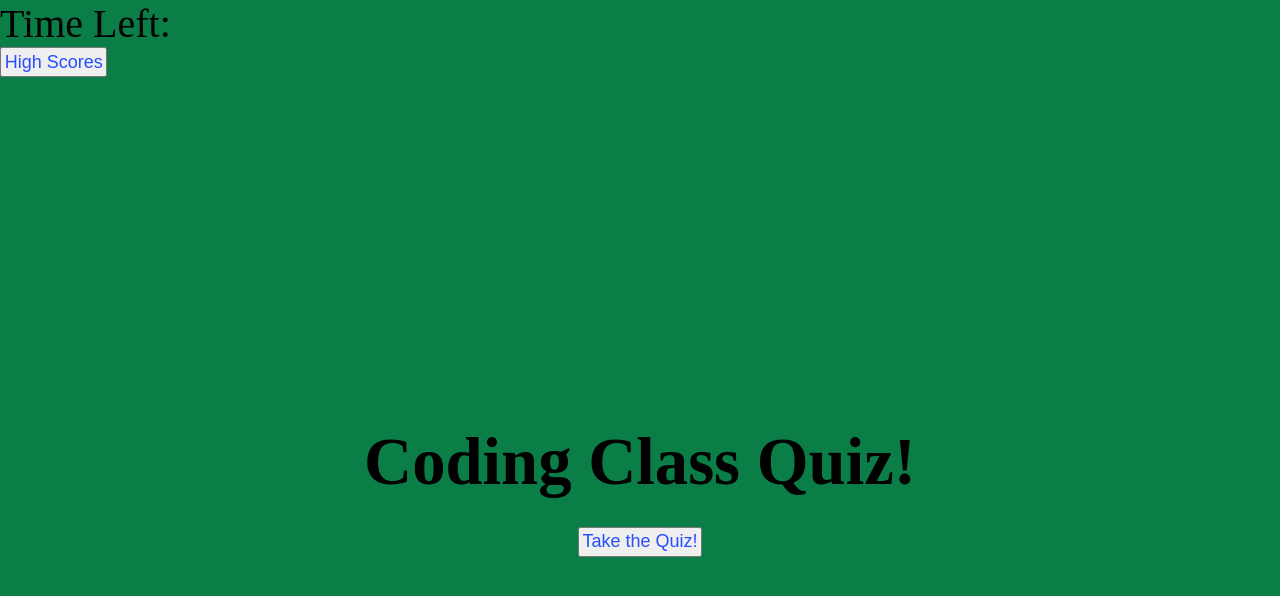
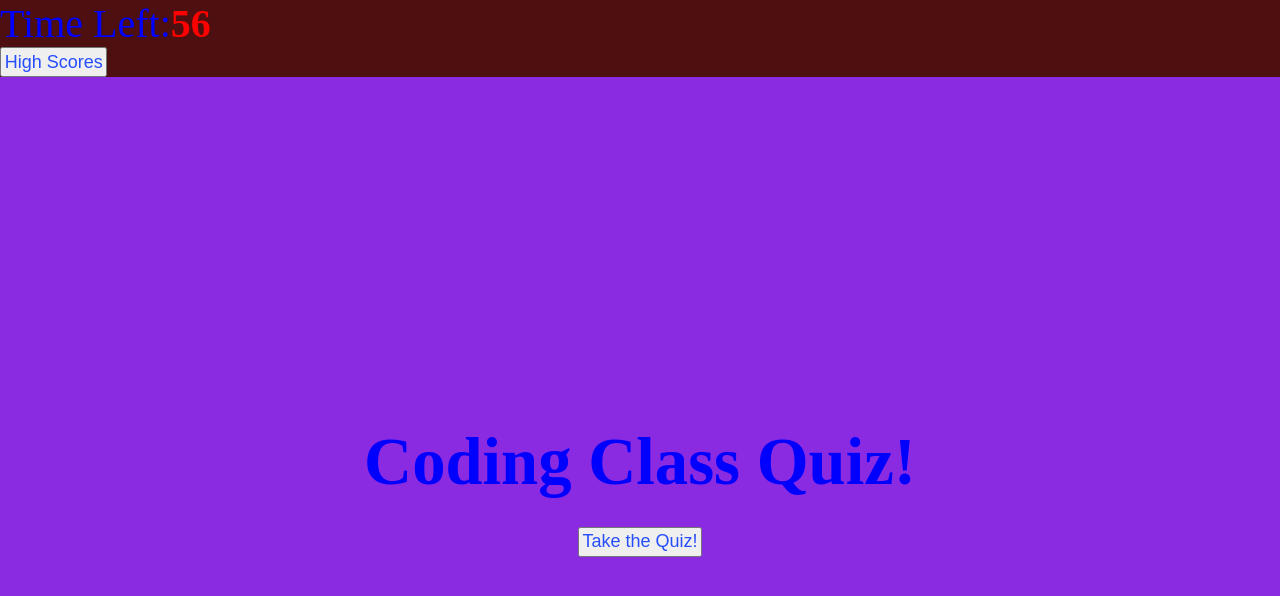
Before and after one commit to mbgcodingcrash/playthegame, a plain HTML site: page index.html in a window 1280 px wide. Drawn offline with Linux system fonts and the light colour scheme.

Commit message:
worked more on the clock counter

```diff
--- a/assets/script.js
+++ b/assets/script.js
@@ -1,5 +1,6 @@
 //Variables for the quiz
 var startTime = 60;
+let timerEl= document.getElementById('timer')
 const questionBox =document.getElementById('question-box')
 const startButton = document.getElementById('startBtn')
 const questionEl= document.getElementById('questionLine')
@@ -8,9 +9,38 @@ const answerBtnEL= document.getElementsByClassName('answer')
 
 startButton.addEventListener('click', startQuiz)
 
+
+
+//start the quizz function
+function startQuiz(){
+    startButton.classList.add('hide')
+    questionBox.classList.remove('hide')
+    questionEl.classList.remove('hide')
+    createNextQuestion()
+    countdown()
+
+}
+//How to display new questions
+function createNextQuestion(){
+        questionEl.innerText =questionsArray
+        //answerBtnEL.innerText= questionsArray.forEach
+    }
+
+//Countdown Function
+var countdown =function (){
+    timerEl.innerText=startTime
+    startTime--;
+    if(startTime ===0){
+        clearInterval(startCountdown)
+    }
+}
+var startCountdown =setInterval(countdown, 1000);
+
+
+
 //List of questions and answers
-const questionsArray = [
-        {
+const questionsArray = [ {
+
     question: 'Is coding fun?',
     answers: [
         {text: 'Yes'},
@@ -44,18 +74,3 @@ const questionsArray = [
         ]
     }
 ]
-
-
-
-function startQuiz(){
-    startButton.classList.add('hide')
-    questionBox.classList.remove('hide')
-    questionEl.classList.remove('hide')
-    createNextQuestion()
-
-}
-
-function createNextQuestion(){
-        questionEl.innerText =questionsArray
-        //answerBtnEL.innerText= questionsArray.forEach
-    }
--- a/assets/styles.css
+++ b/assets/styles.css
@@ -1,5 +1,6 @@
 :root {
-    background-color: rgb(11, 126, 72);
+    background-color: rgb(77, 15, 15);
+    color: blue;
 }
 
 *{
@@ -26,12 +27,19 @@ h2{
 p{
     font-size: 30pt;
 }
+
+.seconds{
+    font-size: 30pt;
+    color:red;
+    font-weight: bolder;
+}
 .quiz-container {
     width: 100vw;
     height: 100vh;
     display: flex;
     justify-content: center;
     align-items: center;
+    background-color: blueviolet;
 
 }
 
--- a/index.html
+++ b/index.html
@@ -9,7 +9,7 @@
 </head>
 <body>
     <div>
-        <p id="timer">Time Left:</p>
+        <p>Time Left:<span class="seconds" id="timer">60 Seconds</span></p>
     <button id="highScorebtn" class="btn">High Scores</a>
     </div>
     <div class="quiz-container">
```
Also changed, not shown: assets/screenshot.png (added). Lines whose indentation alone changed are shown as unchanged.
